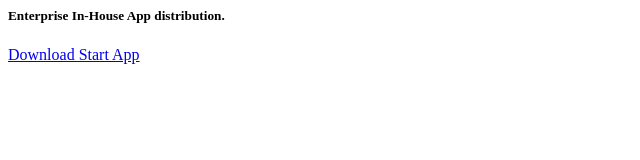
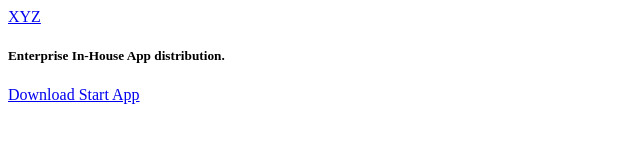
Before and after one commit to modernx/modernx.github.io, a plain HTML site: page index.html in a window 1280 px wide. Shown: the whole page, without its empty margins (0-640 px from the left). Drawn offline with Linux system fonts and the light colour scheme.

Commit message:
Update index.html

```diff
--- a/index.html
+++ b/index.html
@@ -1,3 +1,5 @@
+<a href="https://gopa.modernx.github.io/xyz">XYZ</a>
+
 <div class="section hero">
     <div class="container">
       <div class="row">
```
